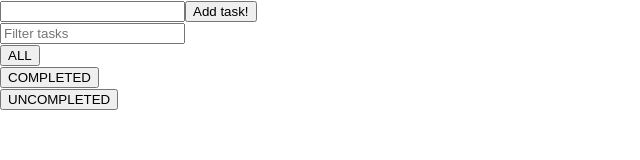
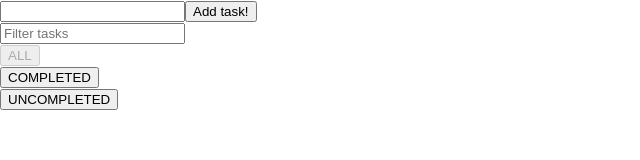
Before and after one commit to KrystianKaminski/js-react-day4, a React (Create React App) app: page / in a window 1280 px wide. Shown: the top 160 px of the page, without its empty margins (0-640 px from the left). Built offline with nearby package versions, Linux system fonts and the light colour scheme.

Commit message:
Disabled button option

```diff
--- a/src/ToDo/Search.js
+++ b/src/ToDo/Search.js
@@ -12,6 +12,7 @@ const Search = (props) => (
         </div>
         <div>
             <button
+                disabled={props.chosenFilter === 'ALL'}
                 onClick={props.onAllClickHandler}
             >
                 ALL
@@ -19,6 +20,7 @@ const Search = (props) => (
         </div>
         <div>
             <button
+                disabled={props.chosenFilter === 'COMPLETED'}
                 onClick={props.onCompletedClickHandler}
             >
                 COMPLETED
@@ -26,6 +28,7 @@ const Search = (props) => (
         </div>
         <div>
             <button
+                disabled={props.chosenFilter === 'UNCOMPLETED'}
                 onClick={props.onUnCompletedClickHandler}
             >
                 UNCOMPLETED
--- a/src/ToDo/ToDo.js
+++ b/src/ToDo/ToDo.js
@@ -71,6 +71,7 @@ class ToDo extends React.Component {
             />
             <Search
                 filterText={this.state.filterText}
+                chosenFilter={this.state.chosenFilter}
                 onFilterTextChangeHandler={this.onFilterTextChangeHandler}
                 onAllClickHandler={this.onAllClickHandler}
                 onCompletedClickHandler={this.onCompletedClickHandler}
```
